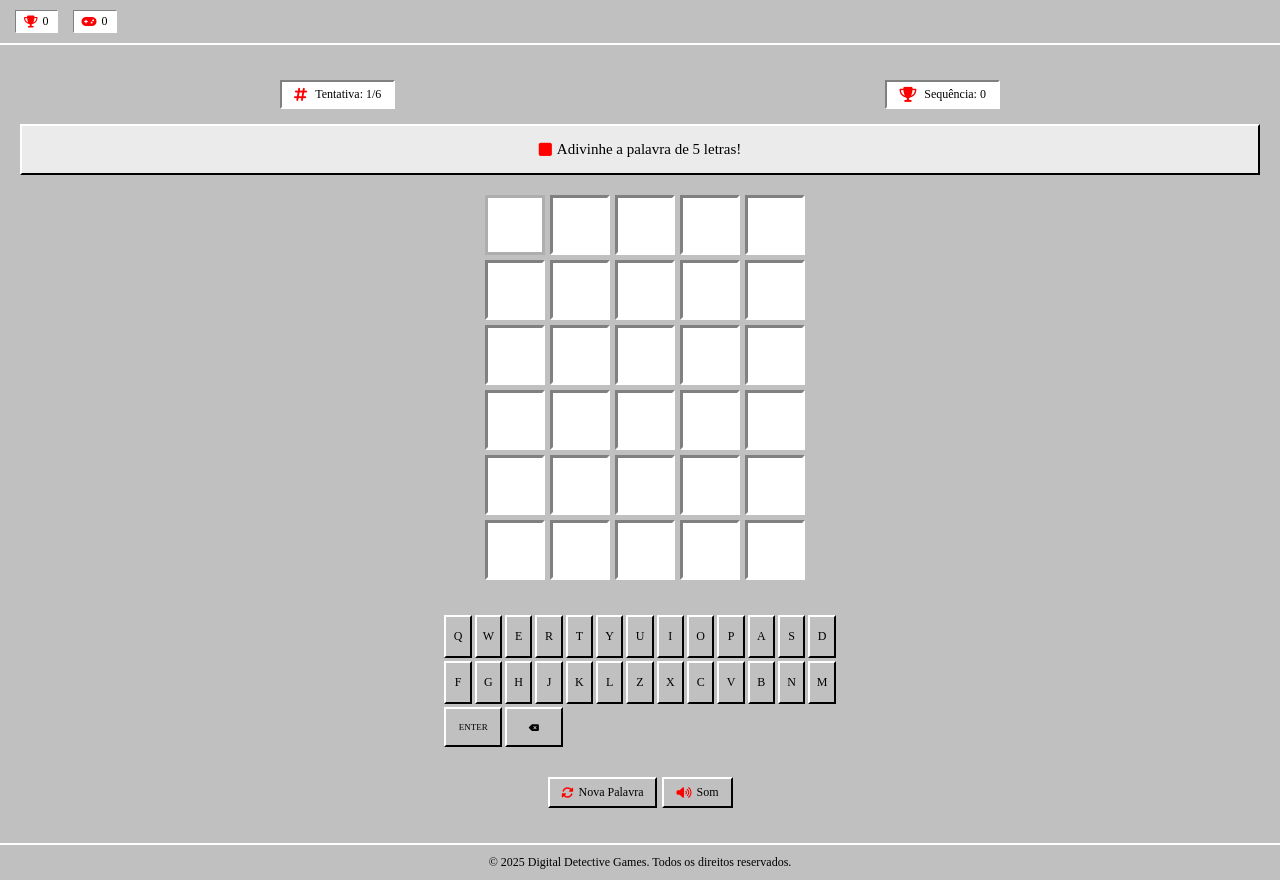
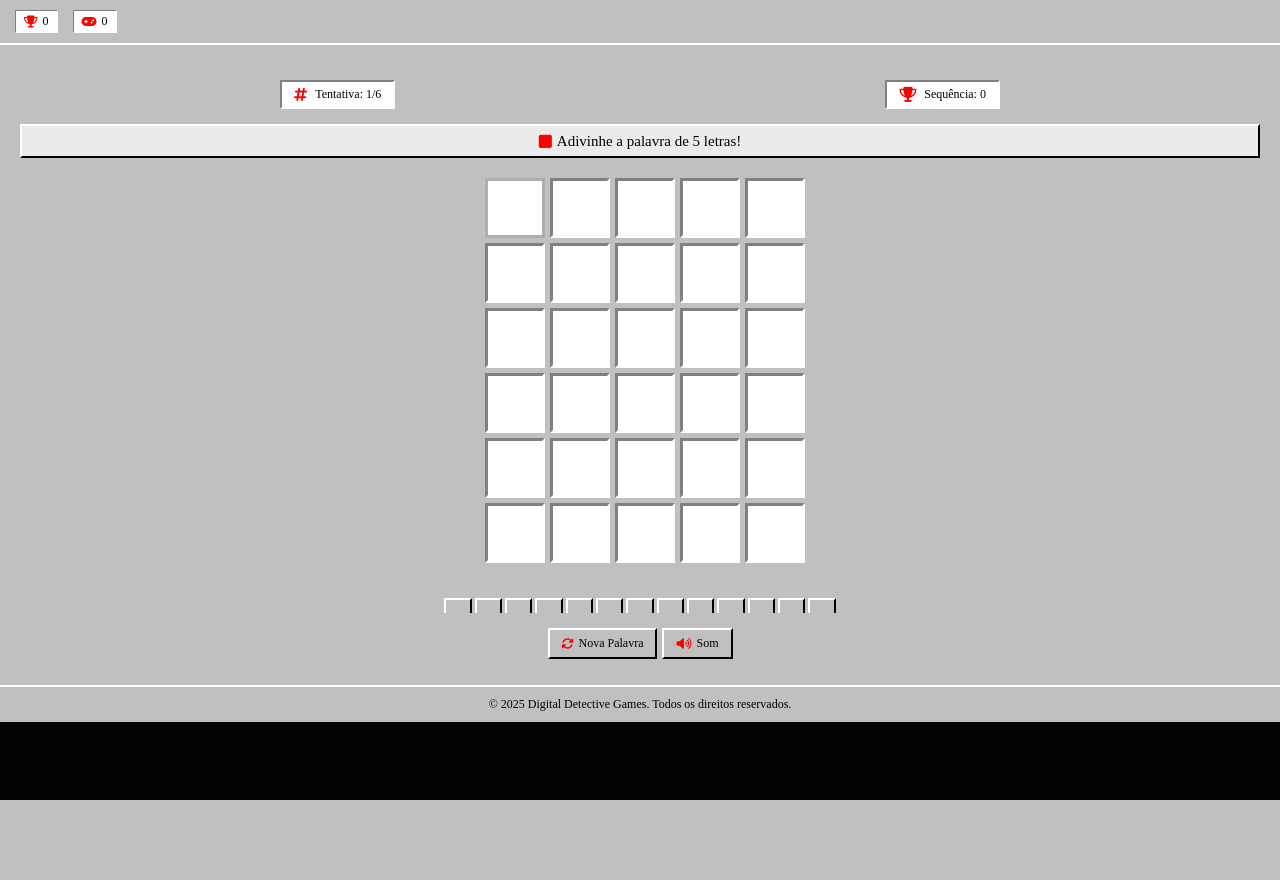
Before and after one commit to JulyDuds/digital-games, a PHP site: page /wordle.html in a window 1280 px wide. After the commit the page ends 800 px from the top, so only its background shows below. Run offline with PHP 8.4, Linux system fonts and the light colour scheme.

Commit message:
Scroll fix

```diff
--- a/css/style.css
+++ b/css/style.css
@@ -22,16 +22,19 @@
     box-sizing: border-box;
 }
 
+
 body {
     font-family: 'Pixelify Sans', 'MS Sans Serif', 'Microsoft Sans Serif';
     background: #030303;
     color: #000000;
     min-height: 100vh;
+    max-height: 100vh; /* Limita altura para evitar scroll do body */
     overflow: hidden; /* SEM SCROLL */
     font-size: 15px;
     image-rendering: pixelated;
     -webkit-font-smoothing: none;
-    font-smoothing: none;
+    margin: 0;
+    padding: 0;
 }
 
 /* ===== SISTEMA COM SCROLL ===== */
@@ -427,9 +429,7 @@ body {
     width: 100%;
     max-width: 100%;
     margin: 0;
-    overflow: auto; /* COM SCROLL */
-    height: 100%;
-    min-height: 100vh;
+
 }
 
 .header {
@@ -602,9 +600,15 @@ body {
 .game-area::-webkit-scrollbar,
 .solitaire-board::-webkit-scrollbar,
 .memory-board::-webkit-scrollbar,
-.minesweeper-board::-webkit-scrollbar,
 .start-menu::-webkit-scrollbar,
-.game-board::-webkit-scrollbar {
+.game-board::-webkit-scrollbar,
+.container::-webkit-scrollbar,
+.wordle-board::-webkit-scrollbar,
+.keyboard::-webkit-scrollbar,
+.hangman-keyboard::-webkit-scrollbar,
+.pong-container::-webkit-scrollbar,
+.memory-container::-webkit-scrollbar,
+.wordle-container::-webkit-scrollbar {
     width: 16px;
     height: 16px;
 }
@@ -613,9 +617,15 @@ body {
 .game-area::-webkit-scrollbar-track,
 .solitaire-board::-webkit-scrollbar-track,
 .memory-board::-webkit-scrollbar-track,
-.minesweeper-board::-webkit-scrollbar-track,
 .start-menu::-webkit-scrollbar-track,
-.game-board::-webkit-scrollbar-track {
+.game-board::-webkit-scrollbar-track,
+.container::-webkit-scrollbar-track,
+.wordle-board::-webkit-scrollbar-track,
+.keyboard::-webkit-scrollbar-track,
+.hangman-keyboard::-webkit-scrollbar-track,
+.pong-container::-webkit-scrollbar-track,
+.memory-container::-webkit-scrollbar-track,
+.wordle-container::-webkit-scrollbar-track {
     background: #c0c0c0;
     border: 1px solid #808080;
 }
@@ -624,9 +634,15 @@ body {
 .game-area::-webkit-scrollbar-thumb,
 .solitaire-board::-webkit-scrollbar-thumb,
 .memory-board::-webkit-scrollbar-thumb,
-.minesweeper-board::-webkit-scrollbar-thumb,
 .start-menu::-webkit-scrollbar-thumb,
-.game-board::-webkit-scrollbar-thumb {
+.game-board::-webkit-scrollbar-thumb,
+.container::-webkit-scrollbar-thumb,
+.wordle-board::-webkit-scrollbar-thumb,
+.keyboard::-webkit-scrollbar-thumb,
+.hangman-keyboard::-webkit-scrollbar-thumb,
+.pong-container::-webkit-scrollbar-thumb,
+.memory-container::-webkit-scrollbar-thumb,
+.wordle-container::-webkit-scrollbar-thumb {
     background: #c0c0c0;
     border: 1px solid #808080;
     border-top: 1px solid #ffffff;
@@ -1099,6 +1121,12 @@ body {
 }
 
 /* Wordle Styles */
+.wordle-container {
+    overflow: auto;
+    max-height: 80vh;
+    padding: 20px;
+}
+
 .wordle-board {
     display: grid;
     grid-template-rows: repeat(6, 1fr);
@@ -1163,6 +1191,8 @@ body {
     max-width: 500px;
     margin: auto;
     padding: 15px;
+    overflow: auto; /* COM SCROLL */
+    max-height: 30vh; /* Limita altura para forçar scroll */
 }
 
 .key {
@@ -1788,3 +1832,71 @@ body {
         font-size: 10px;
     }
 }
+
+/* REGRAS FINAIS PARA REMOVER SCROLL PADRÃO */
+html, body, .desktop, .container, .window {
+    overflow: hidden !important;
+    scrollbar-width: none !important;
+    -ms-overflow-style: none !important;
+}
+
+html::-webkit-scrollbar,
+body::-webkit-scrollbar,
+.desktop::-webkit-scrollbar,
+.container::-webkit-scrollbar,
+.window::-webkit-scrollbar {
+    display: none !important;
+    width: 0 !important;
+    height: 0 !important;
+}
+
+/* Forçar remoção de scroll em TODOS os elementos principais */
+div, main, section, article, aside, nav, header, footer {
+    scrollbar-width: none !important;
+    -ms-overflow-style: none !important;
+}
+
+div::-webkit-scrollbar,
+main::-webkit-scrollbar,
+section::-webkit-scrollbar,
+article::-webkit-scrollbar,
+aside::-webkit-scrollbar,
+nav::-webkit-scrollbar,
+header::-webkit-scrollbar,
+footer::-webkit-scrollbar {
+    display: none !important;
+    width: 0 !important;
+    height: 0 !important;
+}
+
+/* Garantir que apenas elementos específicos tenham scroll */
+.desktop-icons,
+.game-area,
+.window-content,
+.solitaire-board,
+.memory-board,
+.wordle-board,
+.keyboard,
+.hangman-keyboard,
+.pong-container,
+.memory-container,
+.wordle-container {
+    scrollbar-width: auto !important;
+    -ms-overflow-style: auto !important;
+}
+
+.desktop-icons::-webkit-scrollbar,
+.game-area::-webkit-scrollbar,
+.window-content::-webkit-scrollbar,
+.solitaire-board::-webkit-scrollbar,
+.memory-board::-webkit-scrollbar,
+.wordle-board::-webkit-scrollbar,
+.keyboard::-webkit-scrollbar,
+.hangman-keyboard::-webkit-scrollbar,
+.pong-container::-webkit-scrollbar,
+.memory-container::-webkit-scrollbar,
+.wordle-container::-webkit-scrollbar {
+    display: block !important;
+    width: 16px !important;
+    height: 16px !important;
+}
--- a/memory.html
+++ b/memory.html
@@ -16,7 +16,7 @@
             </div>
         </header>
 
-        <main class="game-area">
+        <main class="game-area memory-container">
             <div class="difficulty-selector">
                 <button class="difficulty-btn" data-difficulty="easy">Fácil (4x3)</button>
                 <button class="difficulty-btn active" data-difficulty="medium">Médio (4x4)</button>
--- a/pong.html
+++ b/pong.html
@@ -16,7 +16,7 @@
             </div>
         </header>
 
-        <main class="game-area">
+        <main class="game-area pong-container">
             <div class="difficulty-selector">
                 <button class="difficulty-btn" data-difficulty="easy">Fácil</button>
                 <button class="difficulty-btn active" data-difficulty="medium">Médio</button>
--- a/wordle.html
+++ b/wordle.html
@@ -17,7 +17,7 @@
             </div>
         </header>
 
-        <main class="game-area">
+        <main class="game-area wordle-container">
             <div class="game-info">
                 <div class="info-item">
                     <i class="fas fa-hashtag"></i>
```
Also changed, not shown: other parts of css/style.css (+33 -16 lines).
